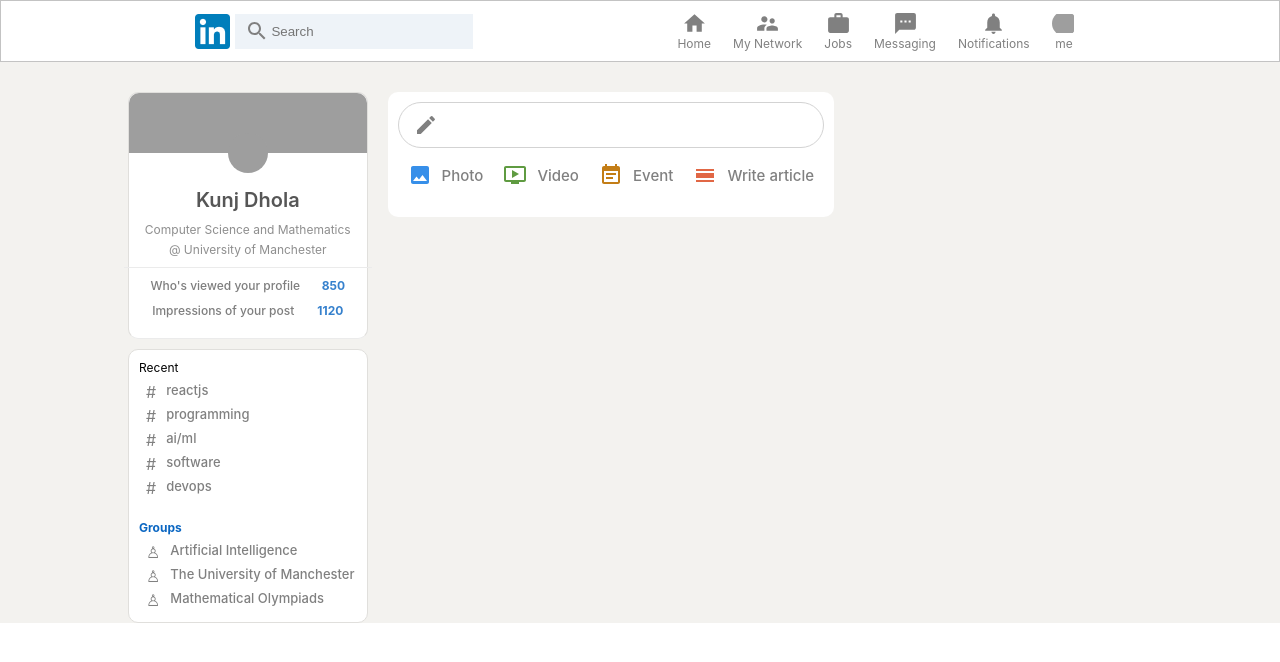
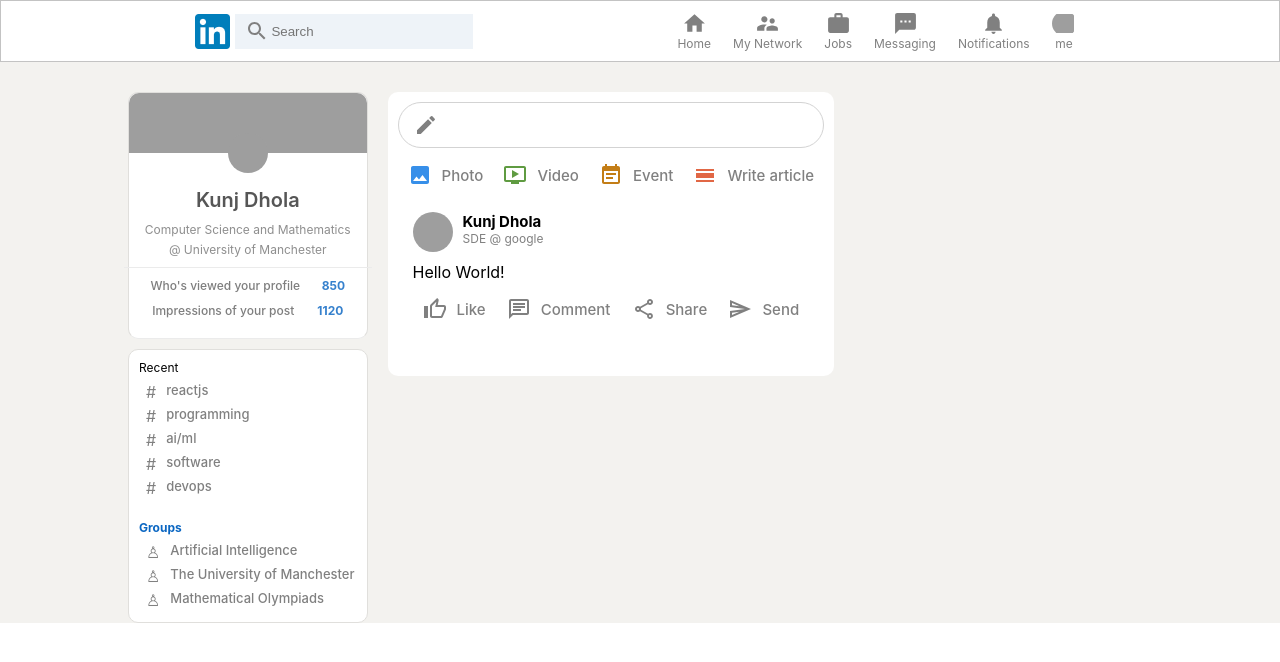
Before and after one commit to Kunj125/linkedin-clone, a React (Create React App) app: page / in a window 1280 px wide. Shown: the top 662 px of the page. Built offline with nearby package versions, Linux system fonts and the light colour scheme; grey boxes are pictures that could not be loaded.

Commit message:
finished designing the post

```diff
--- a/src/Feed.js
+++ b/src/Feed.js
@@ -5,7 +5,7 @@
 import EventNoteIcon from '@mui/icons-material/EventNote';
 import OndemandVideoIcon from '@mui/icons-material/OndemandVideo';
 import CalendarViewDayIcon from '@mui/icons-material/CalendarViewDay';
-
+import Post from '../src/Post.js'
 export default function Feed() {
     return (
         <div className="feed">
@@ -23,6 +23,7 @@
                     <InputOption color="#C37D16" Icon={EventNoteIcon} title="Event"/>
                     <InputOption color="#E16745" Icon={CalendarViewDayIcon} title="Write article"/>
                 </div>
+                <Post name="Kunj Dhola" desc="SDE @ google" msg="Hello World!" photoUrl="https://media.licdn.com/dms/image/D4D03AQFnsnHh_ceYjw/profile-displayphoto-shrink_800_800/0/1665685369163?e=2147483647&v=beta&t=-_JZUvWBicdCKOwo6ucPwzqlQ608TelRY8Vx6jorTpw"/>
             </div>
         </div>
     );
--- /dev/null
+++ b/src/Post.css
@@ -0,0 +1,27 @@
+.post{
+    background-color: white;
+    padding: 15px;
+    margin-bottom: 10px;
+    border-radius: 10px;
+}
+.post__header{
+    display: flex;
+    margin-bottom: 10px;
+}
+.post__info{
+    margin-left: 10px;
+}
+.post__info > p{
+    font-size: 12px;
+    color: gray;
+}
+.post__body{
+    overflow-wrap: anywhere;
+}
+.post__info > h2{
+    font-size: 15px;
+}
+.post__buttons{
+    display:flex;
+    justify-content: space-between;
+}
--- /dev/null
+++ b/src/Post.js
@@ -0,0 +1,32 @@
+
+import { Avatar } from '@mui/material';
+import '../src/Post.css'
+import InputOption from './InputOption';
+import { ThumbUpAltOutlined } from '@mui/icons-material';
+import { ChatOutlined } from '@mui/icons-material';
+import { ShareOutlined } from '@mui/icons-material';
+import { SendOutlined } from '@mui/icons-material';
+
+export default function Post({name, desc, msg, photoUrl, }){
+  return (
+    <div className="post">
+        <div className="post__header">
+            <Avatar src={photoUrl}/>
+            <div className="post__info">
+                <h2>{name}</h2>
+                <p>{desc}</p>
+            </div>
+        </div>
+        <div className="post__body">
+            <p>{msg}</p>
+        </div>
+        <div className="post__buttons">
+            <InputOption Icon={ThumbUpAltOutlined} title="Like" color="gray"/>
+            <InputOption Icon={ChatOutlined} title="Comment" color="gray"/>
+            <InputOption Icon={ShareOutlined} title="Share" color="gray"/>
+            <InputOption Icon={SendOutlined} title="Send" color="gray"/>
+        </div>
+    </div>
+
+  );
+}
```
